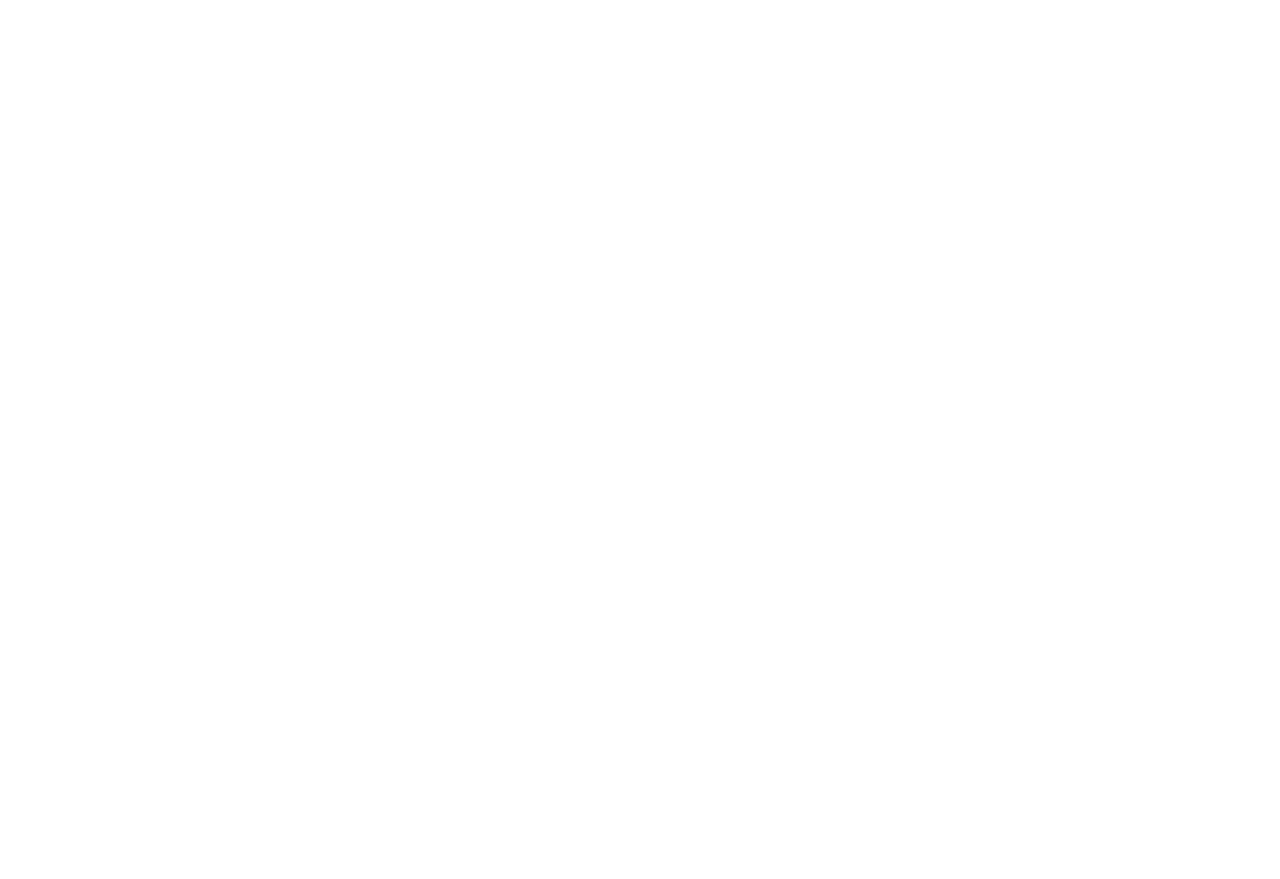
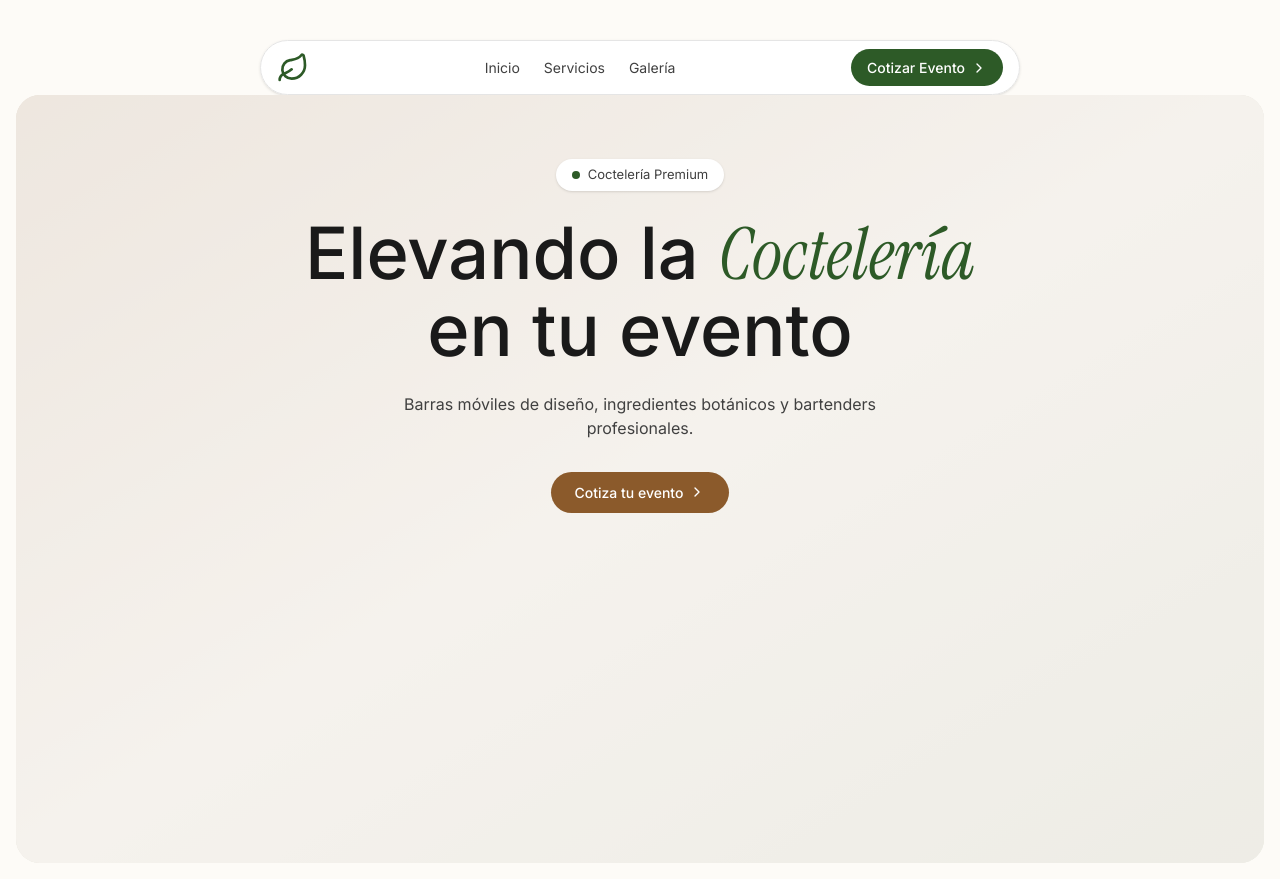
Before and after one commit to JeremiasBustos02/entre-tragos-v2, a React (Vite) app: page / in a window 1280 px wide. Before the commit the page ends 800 px from the top, so only its background shows below. Built offline with nearby package versions, Linux system fonts and the light colour scheme.

Commit message:
feat: creacion de navbar y hero

```diff
--- a/index.html
+++ b/index.html
@@ -1,10 +1,14 @@
 <!doctype html>
-<html lang="en">
+<html lang="es">
   <head>
     <meta charset="UTF-8" />
     <link rel="icon" type="image/svg+xml" href="/favicon.svg" />
     <meta name="viewport" content="width=device-width, initial-scale=1.0" />
-    <title>entre-tragos-v2</title>
+    <meta name="description" content="Coctelería Premium para eventos. Barras móviles de diseño con ingredientes botánicos y bartenders profesionales." />
+    <link rel="preconnect" href="https://fonts.googleapis.com" />
+    <link rel="preconnect" href="https://fonts.gstatic.com" crossorigin />
+    <link href="https://fonts.googleapis.com/css2?family=Instrument+Serif:ital@0;1&family=Inter:wght@400;500;600;700&display=swap" rel="stylesheet" />
+    <title>Entre Tragos — Coctelería Premium para Eventos</title>
   </head>
   <body>
     <div id="root"></div>
--- a/package.json
+++ b/package.json
@@ -11,6 +11,7 @@
   },
   "dependencies": {
     "@tailwindcss/vite": "^4.3.0",
+    "lucide-react": "^1.17.0",
     "react": "^19.2.6",
     "react-dom": "^19.2.6",
     "tailwindcss": "^4.3.0"
--- a/src/App.tsx
+++ b/src/App.tsx
@@ -1,15 +1,13 @@
-import { useState } from 'react'
-
-import './App.css'
+import HeroSection from './app/components/HeroSection';
+import Navbar from './app/components/Navbar';
 
 function App() {
-  const [count, setCount] = useState(0)
-
   return (
-    <>
-
-    </>
-  )
+    <div className="min-h-screen w-full bg-[#FDFBF7] p-3 sm:p-4 font-sans">
+      <Navbar />
+      <HeroSection />
+    </div>
+  );
 }
 
-export default App
+export default App;
--- /dev/null
+++ b/src/app/components/HeroSection.tsx
@@ -0,0 +1,49 @@
+import { ChevronRight } from 'lucide-react';
+
+export default function HeroSection() {
+  return (
+    <section
+      className="relative w-full h-[calc(100vh-32px)] overflow-hidden bg-[#EAE7E0] rounded-3xl"
+      aria-labelledby="hero-heading"
+    >
+      <div
+        className="absolute inset-0 w-full h-full object-cover pointer-events-none bg-gradient-to-br from-[#8B5A2B]/20 via-[#EAE7E0] to-[#2D5A27]/10"
+        role="img"
+        aria-label="Ambiente de barra de coctelería con madera y botánicos"
+      />
+
+      <div className="absolute inset-0 bg-[#FDFBF7]/60 z-0" />
+
+      <div className="relative z-10 flex flex-col items-center pt-16 text-center px-4">
+        <div className="inline-flex items-center gap-2 bg-white rounded-full px-4 py-1.5 shadow-sm text-[13px] text-neutral-700">
+          <span className="w-2 h-2 rounded-full bg-[#2D5A27]" aria-hidden="true" />
+          Coctelería Premium
+        </div>
+
+        <h1
+          id="hero-heading"
+          className="text-[clamp(36px,8vw,72px)] leading-[1.05] font-medium mt-6 text-[#1A1A1A]"
+        >
+          Elevando la{' '}
+          <span className="font-serif italic text-[#2D5A27]">
+            Coctelería
+          </span>
+          <br />
+          en tu evento
+        </h1>
+
+        <p className="text-neutral-700 mt-6 max-w-lg text-[clamp(13px,3.5vw,16px)]">
+          Barras móviles de diseño, ingredientes botánicos y bartenders profesionales.
+        </p>
+
+        <a
+          href="#cotizar"
+          className="mt-8 inline-flex items-center gap-1.5 bg-[#8B5A2B] text-white rounded-full px-6 py-2.5 text-[14px] font-medium hover:bg-[#744a22] transition-colors"
+        >
+          Cotiza tu evento
+          <ChevronRight className="w-4 h-4" />
+        </a>
+      </div>
+    </section>
+  );
+}
--- /dev/null
+++ b/src/app/components/Navbar.tsx
@@ -0,0 +1,111 @@
+import { useEffect, useState } from 'react';
+import { ChevronRight, Leaf, Menu, X } from 'lucide-react';
+
+type NavLink = {
+  label: string;
+  href: string;
+};
+
+const NAV_LINKS: NavLink[] = [
+  { label: 'Inicio', href: '#inicio' },
+  { label: 'Servicios', href: '#servicios' },
+  { label: 'Galería', href: '#galeria' },
+];
+
+export default function Navbar() {
+  const [isMenuOpen, setIsMenuOpen] = useState(false);
+
+  const toggleMenu = () => setIsMenuOpen((prev) => !prev);
+  const closeMenu = () => setIsMenuOpen(false);
+
+  useEffect(() => {
+    if (!isMenuOpen) return;
+
+    const handleEscape = (e: KeyboardEvent) => {
+      if (e.key === 'Escape') closeMenu();
+    };
+
+    document.addEventListener('keydown', handleEscape);
+    return () => document.removeEventListener('keydown', handleEscape);
+  }, [isMenuOpen]);
+
+  return (
+    <header className="relative flex justify-center pt-4 sm:pt-6 px-3 sm:px-4">
+      <div className="relative w-full max-w-[760px]">
+        <nav className="bg-white/90 backdrop-blur-md rounded-full shadow-sm border border-neutral-200 px-4 py-2 w-full flex justify-between items-center">
+          <a href="#inicio" aria-label="Entre Tragos - Inicio">
+            <Leaf className="w-7 h-7 sm:w-8 sm:h-8 text-[#2D5A27]" />
+          </a>
+
+          <div className="hidden md:flex gap-6 text-[14px] text-neutral-700">
+            {NAV_LINKS.map((link) => (
+              <a
+                key={link.href}
+                href={link.href}
+                className="hover:text-[#2D5A27] transition-colors"
+              >
+                {link.label}
+              </a>
+            ))}
+          </div>
+
+          <div className="flex items-center gap-2">
+            <a
+              href="#cotizar"
+              className="hidden md:inline-flex items-center gap-1.5 bg-[#2D5A27] text-white rounded-full px-4 py-2 text-[14px] font-medium hover:bg-[#244a1f] transition-colors"
+            >
+              Cotizar Evento
+              <ChevronRight className="w-4 h-4" />
+            </a>
+
+            <button
+              className="md:hidden p-1 cursor-pointer"
+              onClick={toggleMenu}
+              aria-expanded={isMenuOpen}
+              aria-controls="mobile-menu"
+              aria-label={isMenuOpen ? 'Cerrar menú' : 'Abrir menú'}
+            >
+              {isMenuOpen ? (
+                <X className="w-6 h-6 text-neutral-700" />
+              ) : (
+                <Menu className="w-6 h-6 text-neutral-700" />
+              )}
+            </button>
+          </div>
+        </nav>
+
+        {isMenuOpen && (
+          <div
+            id="mobile-menu"
+            role="menu"
+            className="absolute top-full mt-2 left-0 right-0 bg-white/95 backdrop-blur-md rounded-2xl shadow-xl border border-neutral-200 p-4 md:hidden z-50"
+          >
+            <div className="flex flex-col gap-2">
+              {NAV_LINKS.map((link) => (
+                <a
+                  key={link.href}
+                  href={link.href}
+                  role="menuitem"
+                  className="text-neutral-700 text-[14px] px-3 py-2.5 rounded-lg hover:bg-neutral-100 transition-colors"
+                  onClick={closeMenu}
+                >
+                  {link.label}
+                </a>
+              ))}
+              <hr className="border-neutral-200 my-1" />
+              <a
+                href="#cotizar"
+                role="menuitem"
+                className="flex items-center justify-center gap-1.5 bg-[#2D5A27] text-white rounded-full px-4 py-2.5 text-[14px] font-medium hover:bg-[#244a1f] transition-colors"
+                onClick={closeMenu}
+              >
+                Cotizar Evento
+                <ChevronRight className="w-4 h-4" />
+              </a>
+            </div>
+          </div>
+        )}
+      </div>
+    </header>
+  );
+}
--- a/src/index.css
+++ b/src/index.css
@@ -0,0 +1,6 @@
+@import "tailwindcss";
+
+@theme {
+  --font-sans: 'Inter', ui-sans-serif, system-ui, sans-serif;
+  --font-serif: 'Instrument Serif', ui-serif, Georgia, serif;
+}
--- a/vite.config.ts
+++ b/vite.config.ts
@@ -1,11 +1,12 @@
+import tailwindcss from '@tailwindcss/vite'
 import { defineConfig } from 'vite'
 import react, { reactCompilerPreset } from '@vitejs/plugin-react'
 import babel from '@rolldown/plugin-babel'
 
-// https://vite.dev/config/
 export default defineConfig({
   plugins: [
+    tailwindcss(),
     react(),
-    babel({ presets: [reactCompilerPreset()] })
+    babel({ presets: [reactCompilerPreset()] }),
   ],
 })
```
Also changed, not shown: 1 other file (tests, documents, lock files or other folders).
